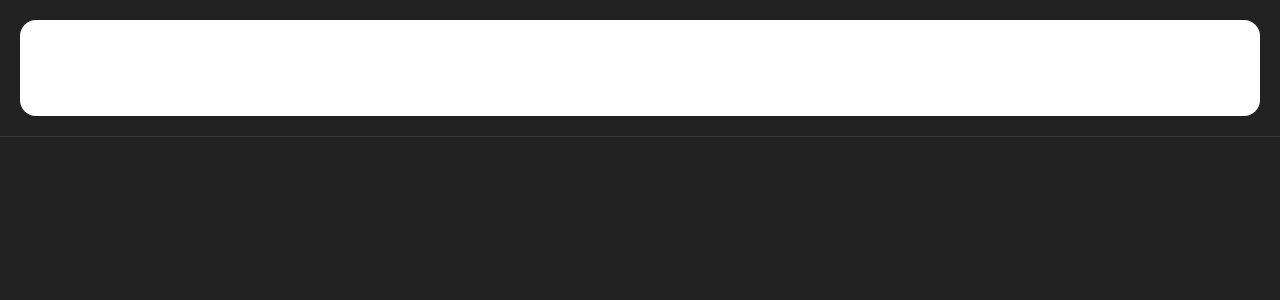
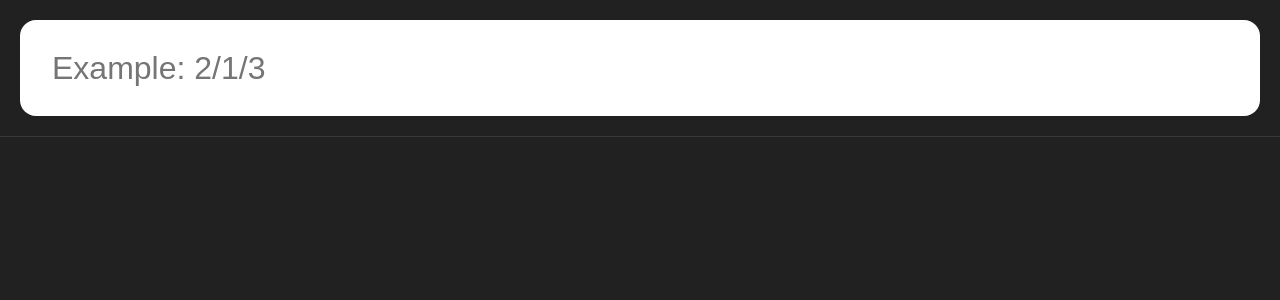
Before and after one commit to iding-ir/hamrah-mechanic, a React (Create React App) app: page / in a window 1280 px wide. Shown: the top 300 px of the page. Built offline with nearby package versions, Linux system fonts and the light colour scheme.

Commit message:
Add placeholder to input

```diff
--- a/src/components/App.tsx
+++ b/src/components/App.tsx
@@ -11,7 +11,7 @@ function App() {
 
     const counts = value.split("/");
 
-    let tempRows: JSX.Element[][]= [];
+    let tempRows: JSX.Element[][] = [];
 
     const tempRow = counts.map((part) => {
       let row: JSX.Element[] = [];
@@ -25,12 +25,12 @@ function App() {
 
     tempRows = [...tempRows, tempRow];
 
-    setRows(tempRows)
+    setRows(tempRows);
   };
 
   return (
     <div className="App">
-      <input ref={inputEl} onChange={onChange} />
+      <input ref={inputEl} onChange={onChange} placeholder="Example: 2/1/3" />
 
       <div className="Wrapper">{rows}</div>
     </div>
```
Also changed, not shown: 2 other files (tests, documents, lock files or other folders).
